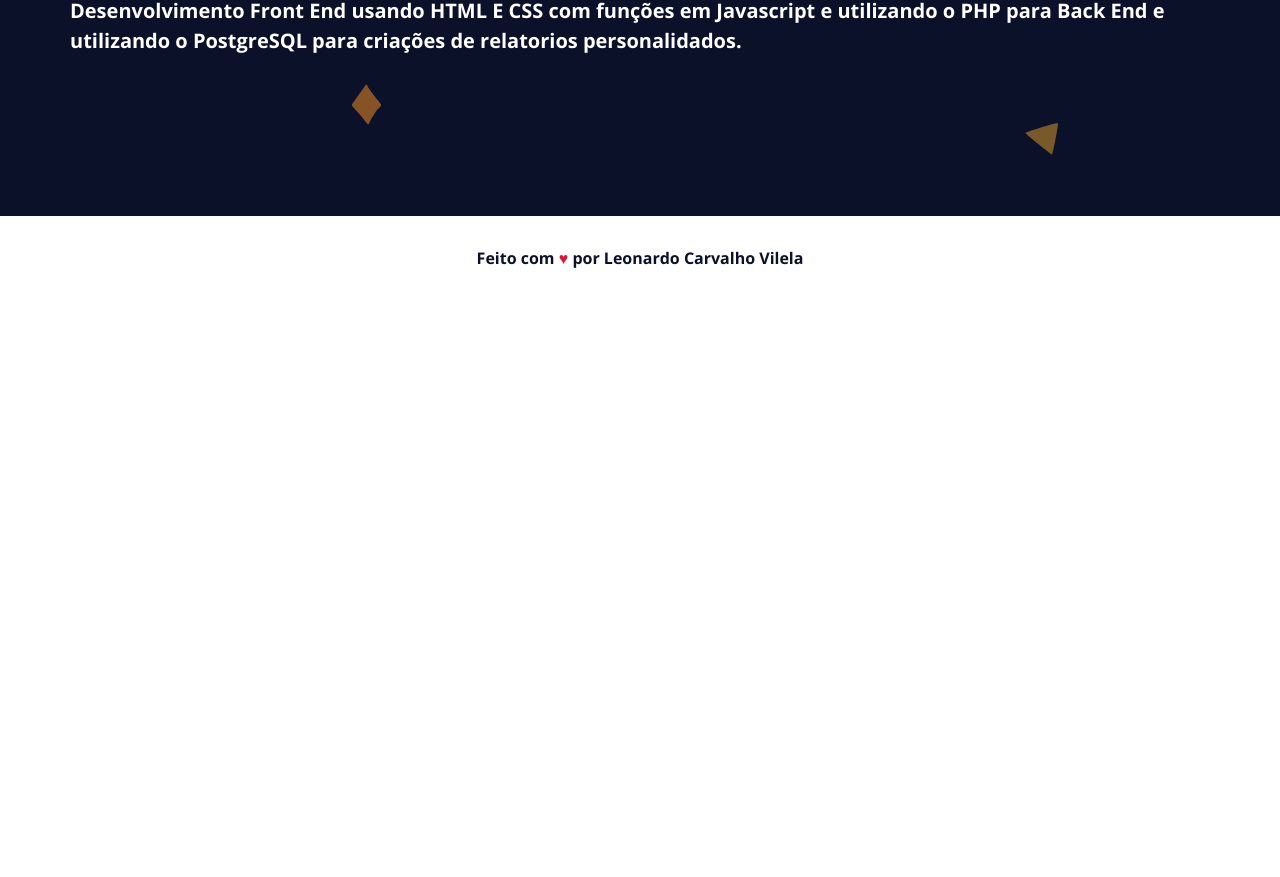
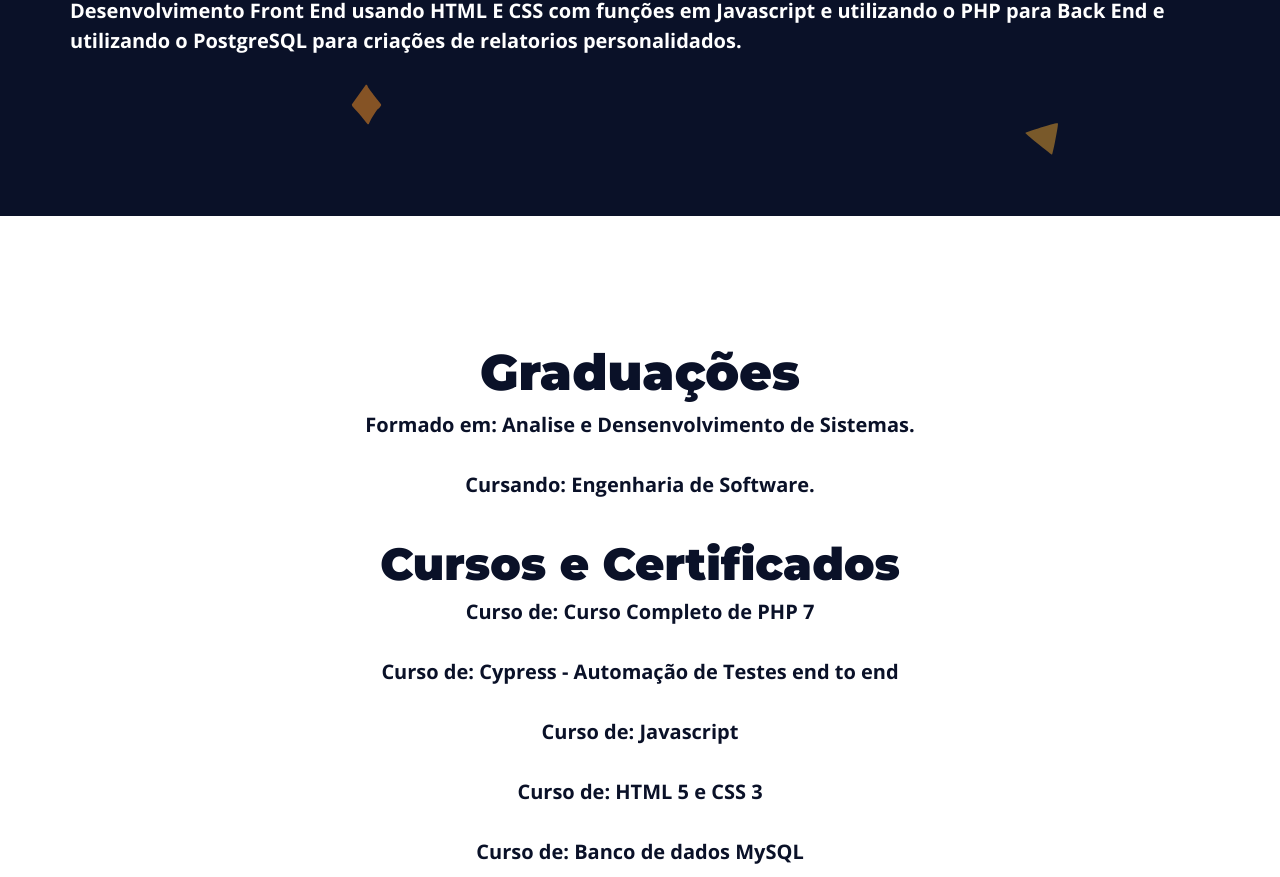
Before and after one commit to leonardovilela100/Landing-Page-Leonardo-, a website: page sobremin.html in a window 1280 px wide. Shown: the part 803-1680 px from the top of the page. Before the commit the page ends 1103 px from the top, so only its background shows below. Drawn offline with nearby package versions, Linux system fonts and the light colour scheme.

Commit message:
Index e sobremin

```diff
--- a/sobremin.html
+++ b/sobremin.html
@@ -73,6 +73,22 @@
         </div>
     </section>
 
+
+    <section id="intro" class="white-bg section">
+        <div class="main-content top3-content">
+            <h3>Graduações</h3>
+            <p>Formado em: Analise e Densenvolvimento de Sistemas.</p>
+            <p>Cursando: Engenharia de Software.</p>
+            <h4>Cursos e Certificados </h4>
+            <p>Curso de: Curso Completo de PHP 7</p>
+            <p>Curso de: Cypress - Automação de Testes end to end </p>
+            <p>Curso de: Javascript</p>
+            <p>Curso de: HTML 5 e CSS 3</p>
+            <p>Curso de: Banco de dados MySQL</p>
+        </div>
+    </section>
+
+
     <footer id="footer" class="footer white-bg">
         <p> <a rel="nofollow" target="_blank" href="#"> Feito com <span class="heart">♥</span> por Leonardo Carvalho
                 Vilela </a></p>
```
Also changed, not shown: index.html (+1 -1 lines).
